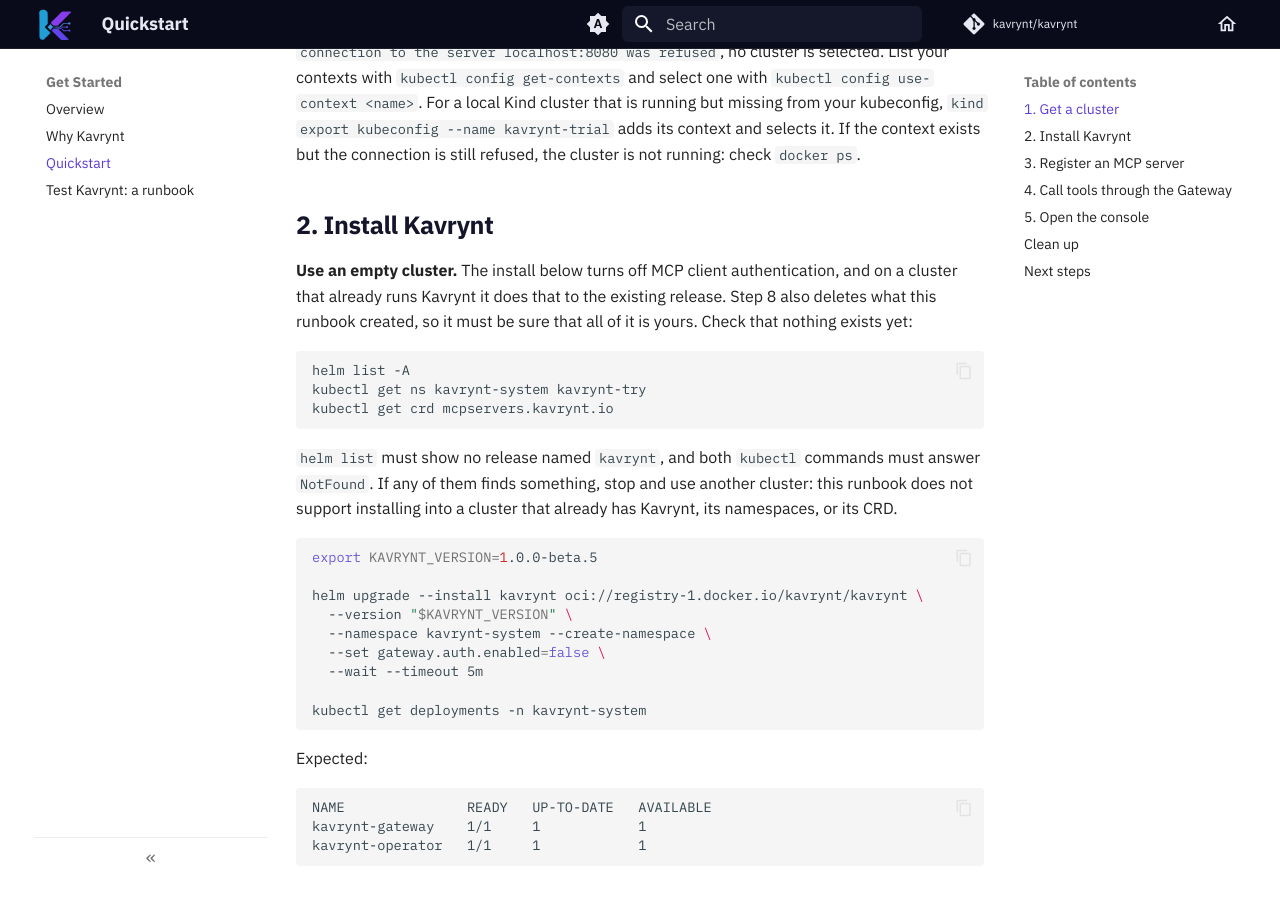
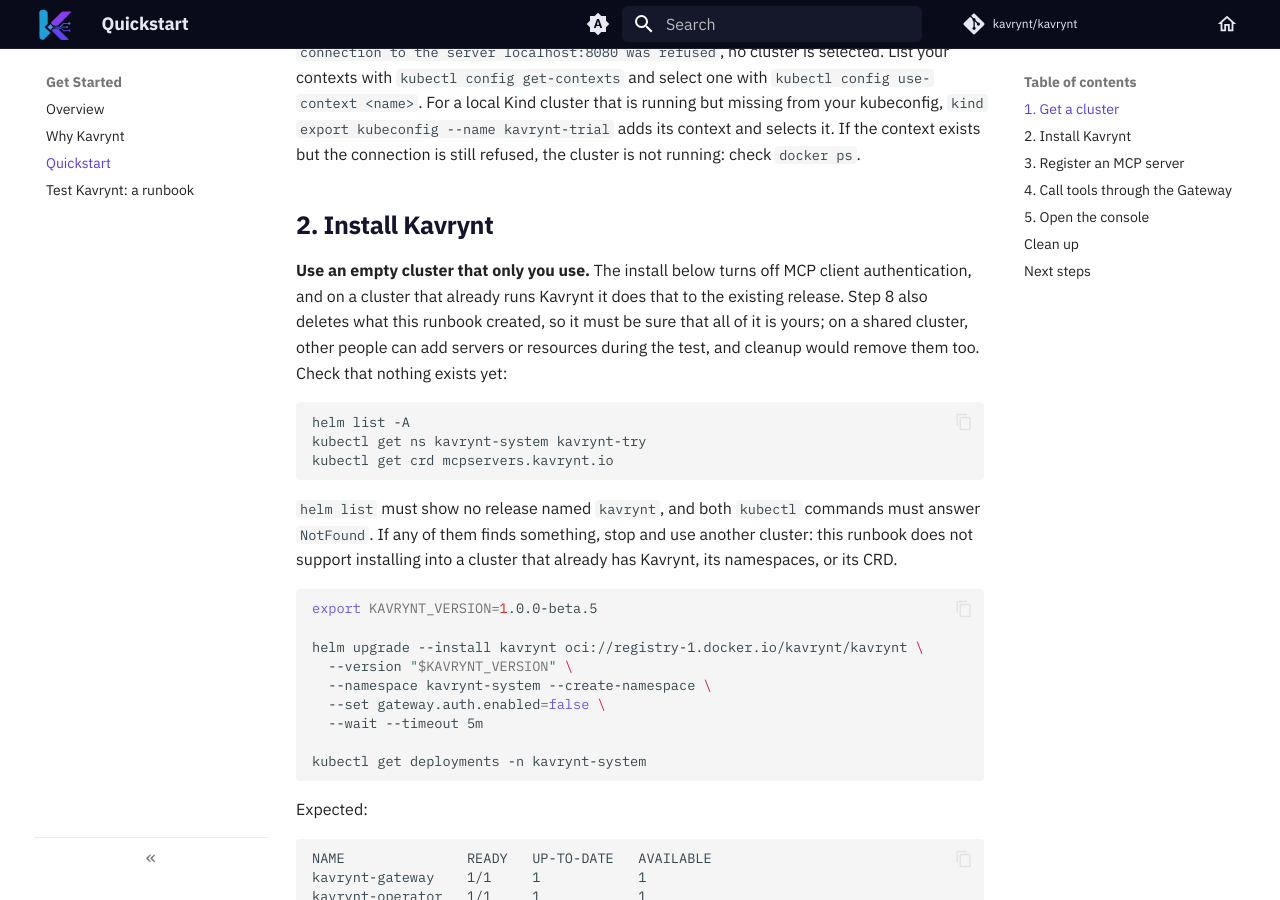
Before and after one commit to kavrynt/product-docs, an MkDocs documentation site: the page built from docs/quickstart.md, in a window 1280 px wide and 900 px high, scrolled down 906 px. Built offline with MkDocs 1.6.1 and Material for MkDocs 9.7.7, drawn with Linux system fonts in a browser that asks for light colours; comment, search, counter and statistics services are not loaded; some of the changed text lies outside the part shown.

Commit message:
docs: say the runbooks are for a cluster only you use
Step 2 now requires an empty cluster that only the reader uses, and the
CRD is deleted only when every listed MCPServer is disposable. On a
shared cluster other people can add servers or resources during the
test, and cleanup would remove them.

Co-Authored-By: Claude Sonnet 5.5 <noreply@anthropic.com>

````diff
--- a/docs/quickstart.md
+++ b/docs/quickstart.md
@@ -60,10 +60,12 @@ connection is still refused, the cluster is not running: check `docker ps`.
 
 ## 2. Install Kavrynt
 
-**Use an empty cluster.** The install below turns off MCP client
-authentication, and on a cluster that already runs Kavrynt it does that to the
-existing release. Step 8 also deletes what this runbook created, so it must be
-sure that all of it is yours. Check that nothing exists yet:
+**Use an empty cluster that only you use.** The install below turns off MCP
+client authentication, and on a cluster that already runs Kavrynt it does that
+to the existing release. Step 8 also deletes what this runbook created, so it
+must be sure that all of it is yours; on a shared cluster, other people can add
+servers or resources during the test, and cleanup would remove them too. Check
+that nothing exists yet:
 
 ```bash
 helm list -A
@@ -171,8 +173,8 @@ It also warns that MCP routes are not authenticated.
 
 ## Clean up
 
-Step 2 required an empty cluster, so everything below was created by this
-quickstart and is safe to remove. Stop the port-forward first, then remove
+Step 2 required an empty cluster that only you use, so everything below was
+created by this quickstart and is safe to remove. Stop the port-forward first, then remove
 Kavrynt and the namespaces, release first:
 
 ```bash
@@ -183,8 +185,8 @@ kubectl delete namespace kavrynt-system
 ```
 
 Helm keeps the `MCPServer` CRD on purpose. Deleting it removes every
-`MCPServer` in every namespace, so on a shared cluster list them first and
-keep the CRD if any of them is not yours:
+`MCPServer` in every namespace, and their registrations with them, so list them
+first and keep the CRD unless every one is disposable:
 
 ```bash
 kubectl get mcpservers -A        # every one of these goes with the CRD
````
Also changed, not shown: docs/testing.md (+10 -9 lines).
